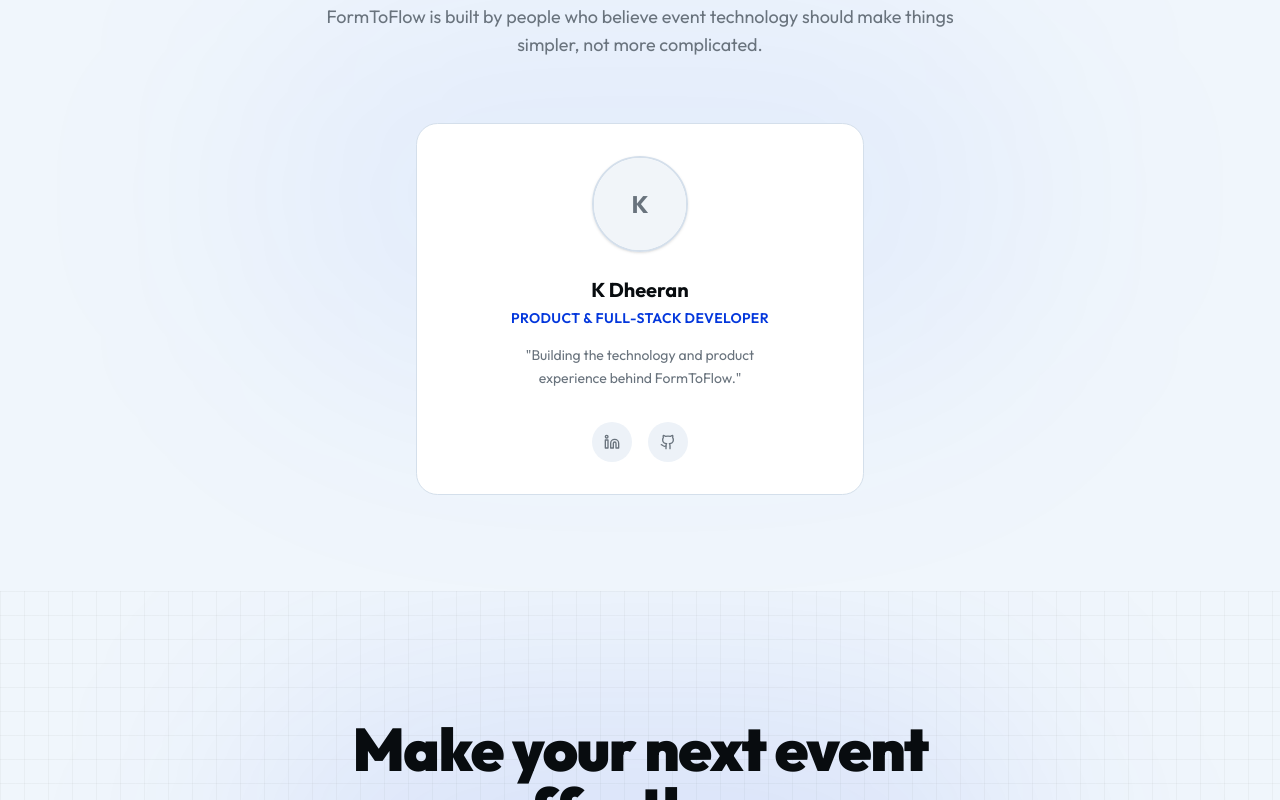
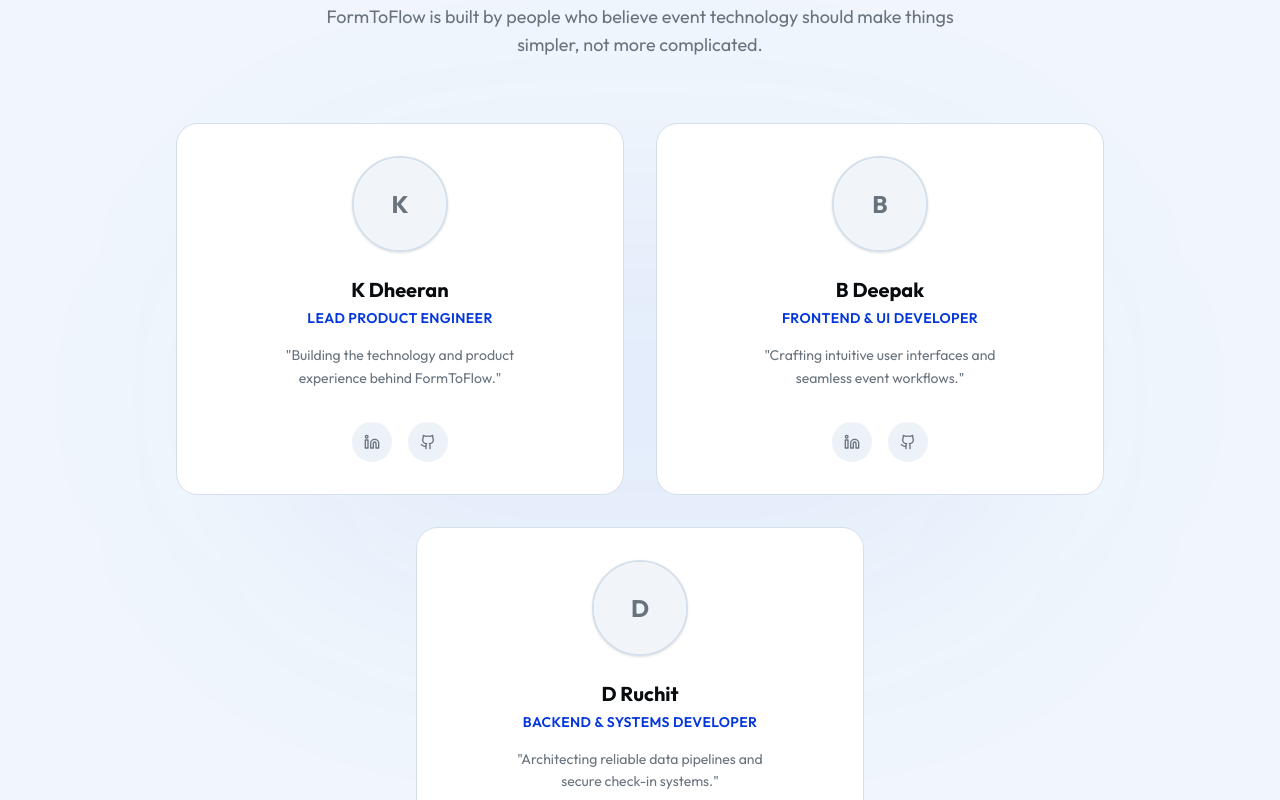
Before and after one commit to 2420090149-klh/Form-To-Flow, a Next.js app: page /about in a window 1280 px wide. Shown: the part 960-1760 px from the top of the page. Built offline with nearby package versions, Linux system fonts and the light colour scheme.

Commit message:
content: update team members and links

```diff
--- a/src/components/about/TeamSection.tsx
+++ b/src/components/about/TeamSection.tsx
@@ -15,9 +15,23 @@ type TeamMember = {
 const team: TeamMember[] = [
   {
     name: "K Dheeran",
-    role: "Product & Full-Stack Developer",
+    role: "Lead Product Engineer",
     description: "Building the technology and product experience behind FormToFlow.",
     linkedinUrl: "#", // Placeholder
+    githubUrl: "https://github.com/2420090149-klh",
+  },
+  {
+    name: "B Deepak",
+    role: "Frontend & UI Developer",
+    description: "Crafting intuitive user interfaces and seamless event workflows.",
+    linkedinUrl: "https://www.linkedin.com/in/deepak-botla-36124631b",
+    githubUrl: "#", // Placeholder
+  },
+  {
+    name: "D Ruchit",
+    role: "Backend & Systems Developer",
+    description: "Architecting reliable data pipelines and secure check-in systems.",
+    linkedinUrl: "https://www.linkedin.com/in/ruchit-dwara-560210365",
     githubUrl: "#", // Placeholder
   }
 ]
```
